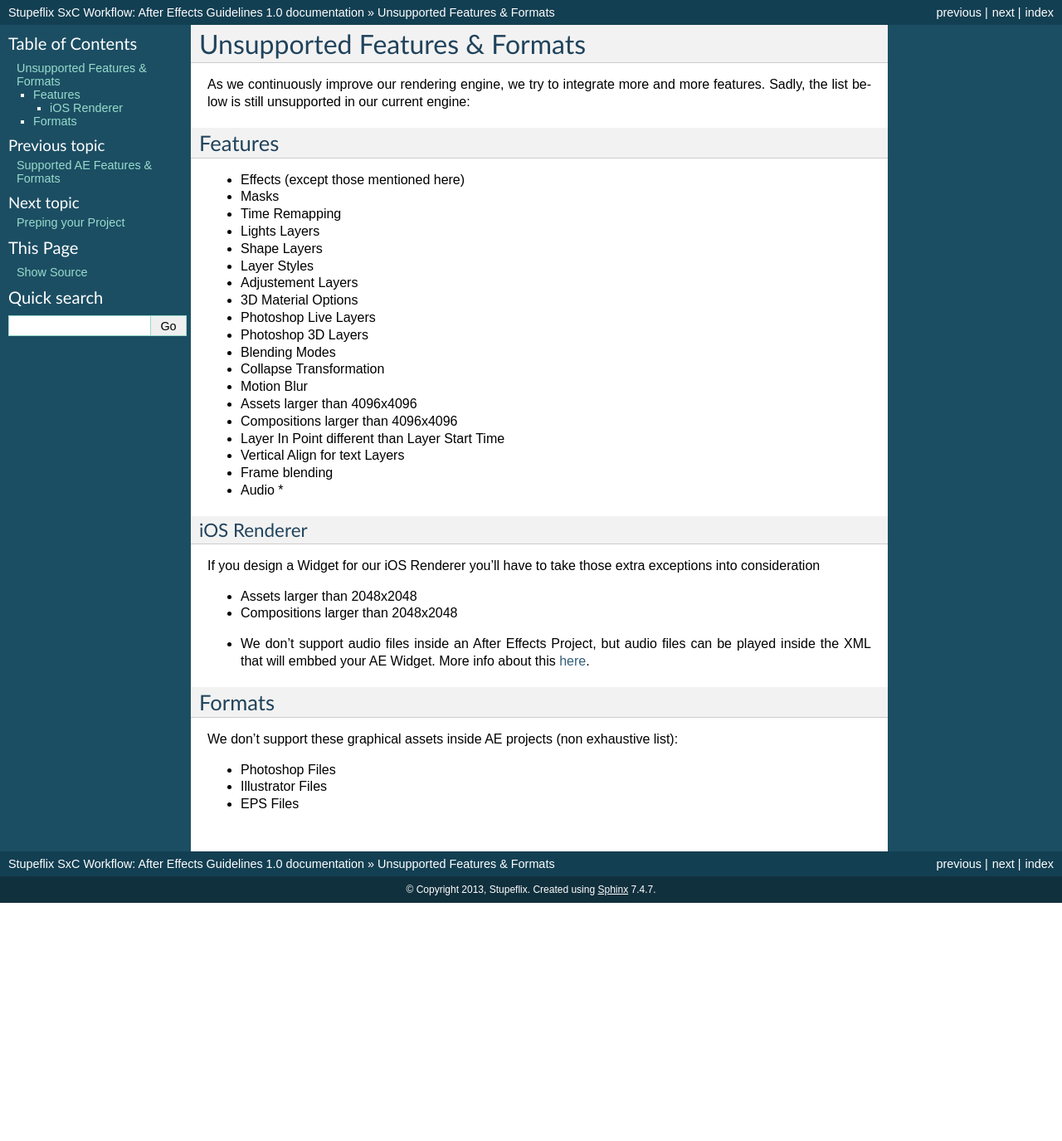
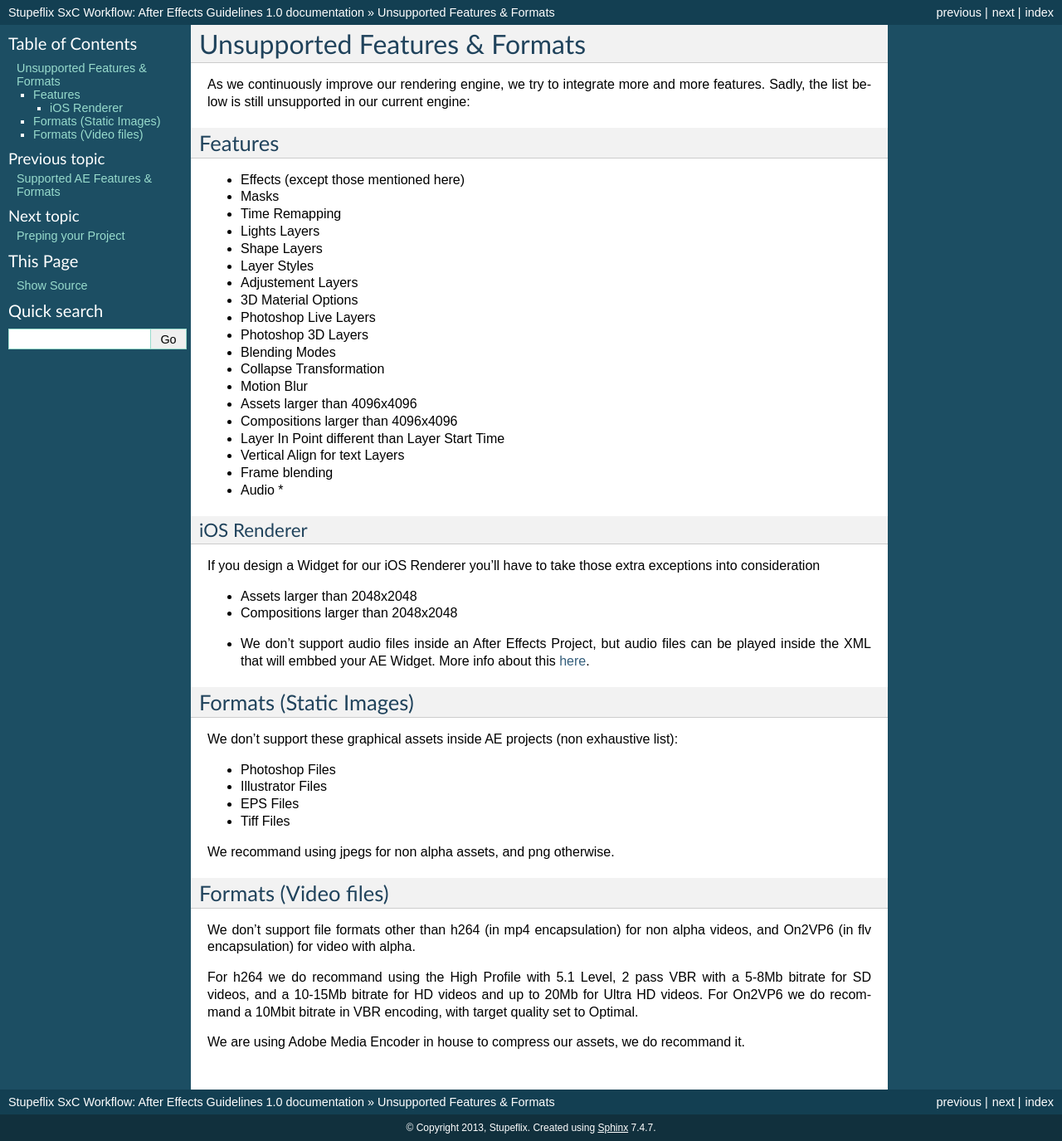
Before and after one commit to Stupeflix/stupeflix-ae-guidelines, a Sphinx documentation site: the page built from docs/01-07_unsupported.rst, in a window 1280 px wide. Shown: the whole page at 83% size. Built offline with Sphinx 7.4.7, drawn with Linux system fonts in a browser that asks for light colours; before the commit the page ends 1088 px from its top, so only the background shows below that.

Commit message:
Update 01-07_unsupported.rst
Added further details about supported file formats, plus encoding details for video assets.

```diff
--- a/docs/01-07_unsupported.rst
+++ b/docs/01-07_unsupported.rst
@@ -37,11 +37,24 @@
 
 * We don't support audio files inside an After Effects Project, but audio files can be played inside the XML that will embbed your AE Widget. More info about this `here <https://stupeflix-ae-guidelines.readthedocs.org/en/latest/03-02_xml.html#audio>`_.
 
-Formats
--------
+Formats (Static Images)
+-----------------------
 
 We don't support these graphical assets inside AE projects (non exhaustive list):
 
 - Photoshop Files
 - Illustrator Files
 - EPS Files
+- Tiff Files
+
+We recommand using jpegs for non alpha assets, and png otherwise.
+
+Formats (Video files)
+-----------------------
+
+We don't support file formats other than h264 (in mp4 encapsulation) for non alpha videos, and On2VP6 (in flv encapsulation) for video with alpha.
+
+For h264 we do recommand using the High Profile with 5.1 Level, 2 pass VBR with a 5-8Mb bitrate for SD videos, and a 10-15Mb bitrate for HD videos and up to 20Mb for Ultra HD videos.
+For On2VP6 we do recommand a 10Mbit bitrate in VBR encoding, with target quality set to Optimal.
+
+We are using Adobe Media Encoder in house to compress our assets, we do recommand it.
```
